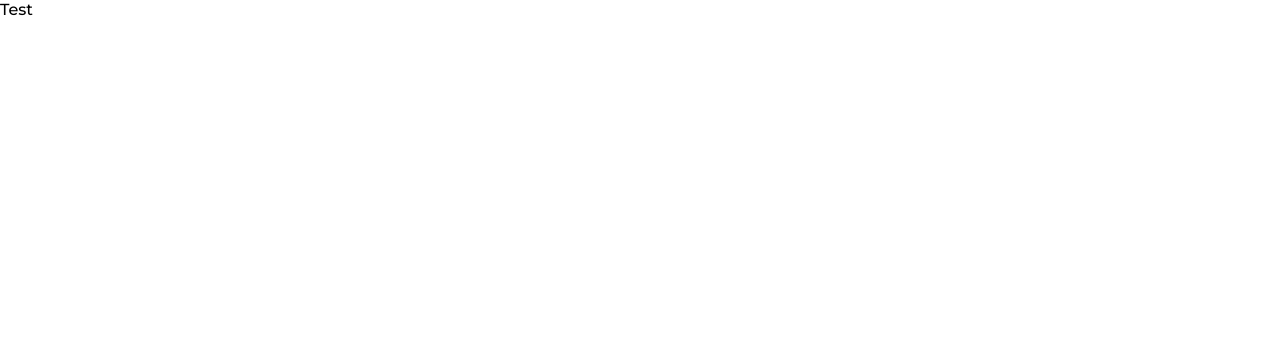
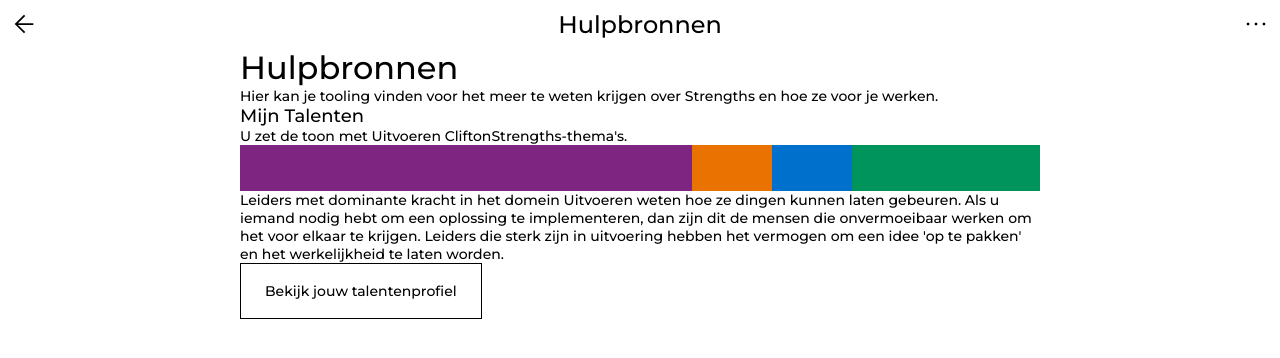
Before and after one commit to morize/forte-demo, a React (Vite) app in the folder client/: page /hulpbronnen in a window 1280 px wide. Shown: the top 358 px of the page. Built offline with nearby package versions, Linux system fonts and the light colour scheme.

Commit message:
client/installed react router, basic react router setup

```diff
--- a/client/package.json
+++ b/client/package.json
@@ -13,6 +13,7 @@
   "dependencies": {
     "react": "^18.2.0",
     "react-dom": "^18.2.0",
+    "react-router-dom": "^6.6.1",
     "react-select": "^5.7.0",
     "styled-components": "^5.3.6"
   },
--- a/client/src/App.tsx
+++ b/client/src/App.tsx
@@ -1,11 +1,7 @@
-import './index.css'
+import Routes from './routes/Routes';
 
 const App = () => {
-  return (
-    <>
-      Test
-    </>
-  );
+  return <Routes />;
 };
 
 export default App;
--- a/client/src/main.tsx
+++ b/client/src/main.tsx
@@ -1,9 +1,15 @@
-import React from 'react'
-import ReactDOM from 'react-dom/client'
-import App from './App'
+import React from 'react';
+import ReactDOM from 'react-dom/client';
+import { BrowserRouter } from 'react-router-dom';
+
+import App from './App';
+
+import './index.css';
 
 ReactDOM.createRoot(document.getElementById('root') as HTMLElement).render(
   <React.StrictMode>
-    <App />
-  </React.StrictMode>,
-)
+    <BrowserRouter>
+      <App />
+    </BrowserRouter>
+  </React.StrictMode>
+);
--- /dev/null
+++ b/client/src/pages/Hulpbronnen.tsx
@@ -0,0 +1,36 @@
+import TalentIndicator from '../components/atoms/TalentIndicator/TalentIndicator';
+import BaseButton from '../components/atoms/Button/BaseButton';
+
+const Hulpbronnen = () => {
+  return (
+    <div>
+      <h1>Hulpbronnen</h1>
+      <p>
+        Hier kan je tooling vinden voor het meer te weten krijgen over Strengths
+        en hoe ze voor je werken.
+      </p>
+
+      <h3>Mijn Talenten</h3>
+      <p>U zet de toon met Uitvoeren CliftonStrengths-thema's.</p>
+
+      <TalentIndicator
+        executingPerc={60}
+        influencingPerc={5}
+        relBuildingPerc={10}
+        stratThinkingPerc={25}
+      />
+
+      <p>
+        Leiders met dominante kracht in het domein Uitvoeren weten hoe ze dingen
+        kunnen laten gebeuren. Als u iemand nodig hebt om een oplossing te
+        implementeren, dan zijn dit de mensen die onvermoeibaar werken om het
+        voor elkaar te krijgen. Leiders die sterk zijn in uitvoering hebben het
+        vermogen om een idee 'op te pakken' en het werkelijkheid te laten
+        worden.
+      </p>
+      <BaseButton label="Bekijk jouw talentenprofiel" />
+    </div>
+  );
+};
+
+export default Hulpbronnen;
--- /dev/null
+++ b/client/src/pages/Layout.tsx
@@ -0,0 +1,28 @@
+import { ReactNode } from 'react';
+import styled from 'styled-components';
+
+import PageNavigation from '../components/molecules/PageNavigation/PageNavigation';
+
+interface ILayout {
+  children: ReactNode;
+}
+
+const SLayout = styled.div`
+  width: 800px;
+  margin: auto;
+
+  @media (max-width: 900px) {
+    width: 80%;
+  }
+`;
+
+const Layout = ({ children }: ILayout) => {
+  return (
+    <>
+      <PageNavigation pageTitle="Hulpbronnen" hasBackButton hasMoreButton />
+      <SLayout>{children}</SLayout>
+    </>
+  );
+};
+
+export default Layout;
--- /dev/null
+++ b/client/src/routes/Routes.tsx
@@ -0,0 +1,12 @@
+import { Routes, Route } from 'react-router-dom';
+import Layout from '../pages/Layout';
+import Hulpbronnen from '../pages/Hulpbronnen';
+
+const AppRoutes = () => (
+  <Layout>
+    <Routes>
+      <Route path="/hulpbronnen" element={<Hulpbronnen />} />
+    </Routes>
+  </Layout>
+);
+export default AppRoutes;
```
Also changed, not shown: 1 other file (tests, documents, lock files or other folders).
